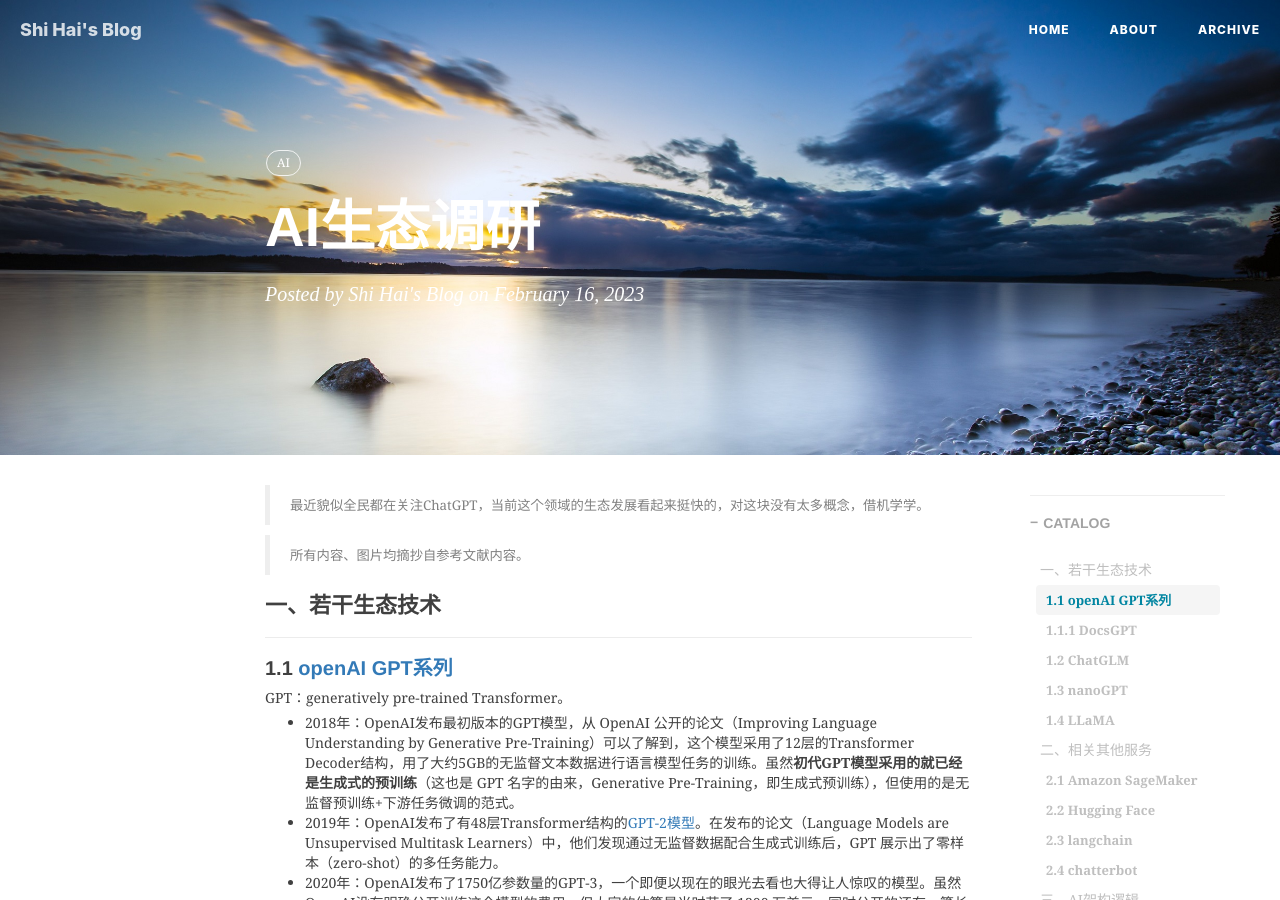
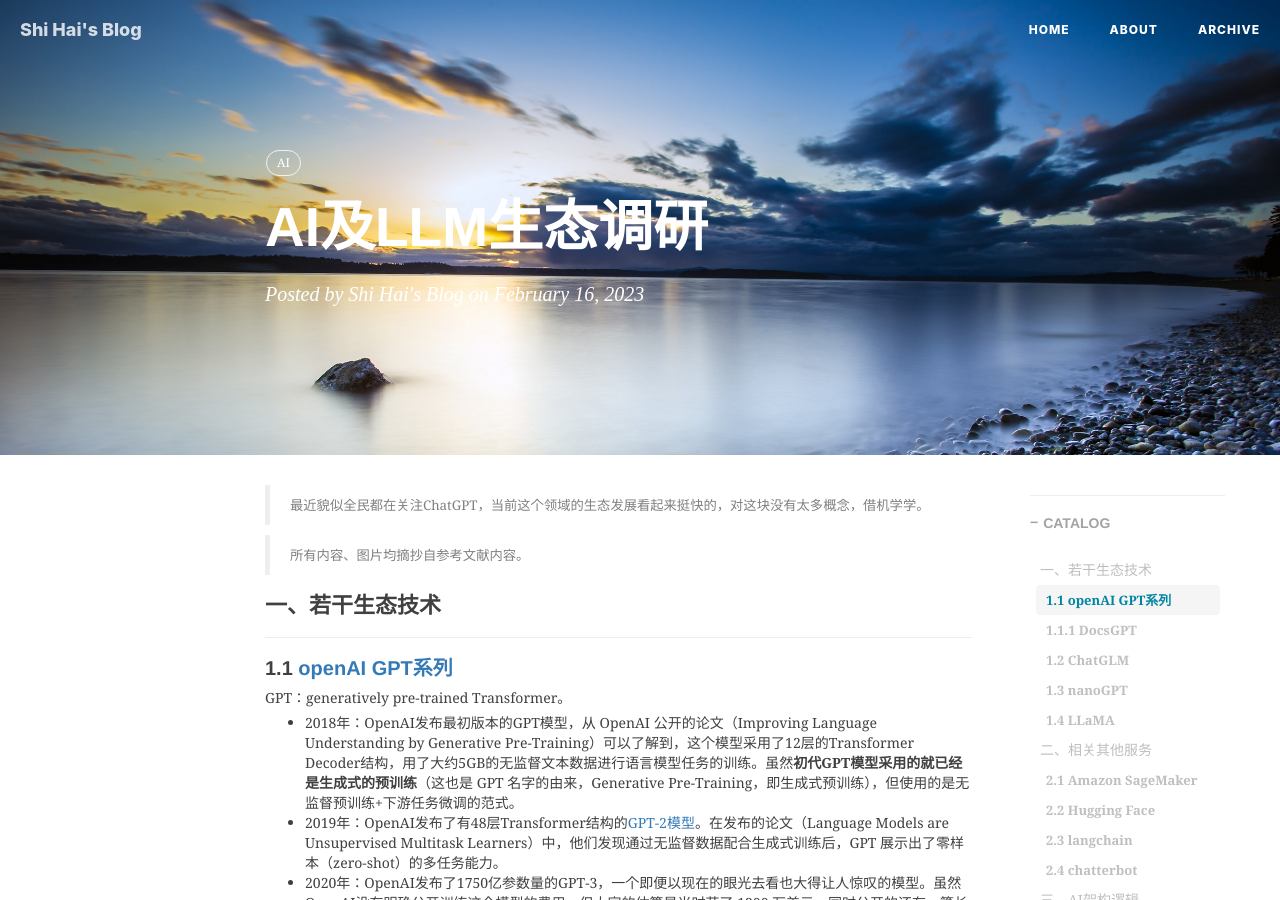
Before and after one commit to shihai1991/shihai1991.github.io, a Jekyll site: the page built from _posts/2023-02-16-openai生态调研.md, in a window 1280 px wide and 900 px high. Built offline with Jekyll 4.4.1, drawn with Linux system fonts in a browser that asks for light colours; nearby versions of some CDN libraries; comment, search, counter and statistics services are not loaded.

Commit message:
Update 2023-02-16-openai生态调研.md

```diff
--- a/_posts/2023-02-16-openai生态调研.md
+++ b/_posts/2023-02-16-openai生态调研.md
@@ -1,6 +1,6 @@
 ---
 layout: post
-title: AI生态调研
+title: AI及LLM生态调研
 category: AI
 catalog: true
 published: true
```
Also changed, not shown: other parts of _posts/2023-02-16-openai生态调研.md (+1 -0 lines).
